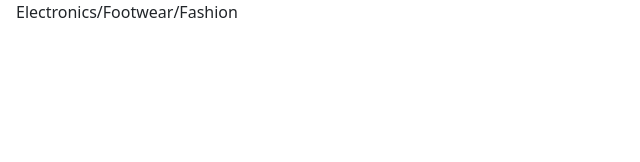
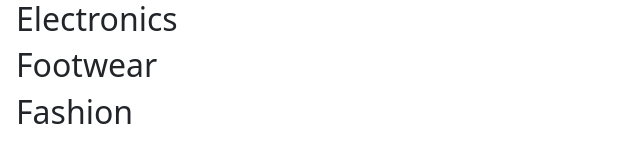
Before and after one commit to Sprem143/JavaScript, a website: page index.html in a window 1280 px wide. Shown: the whole page, without its empty margins (0-640 px from the left). Drawn offline with nearby package versions, Linux system fonts and the light colour scheme.

Commit message:
changeMade

```diff
--- a/index.html
+++ b/index.html
@@ -7,7 +7,9 @@
 	<link rel="stylesheet" href="./node_modules/bootstrap-icons/font/bootstrap-icons.css">
 	<script>
 		var categories = ["Electronics", "Footwear", "Fashion"];
-		document.write(categories.join("/"));
+		categories.map(function (category) {
+		document.write(`<h2>${category}</h2>`);
+		})
 	</script>
 </head>
 
```
